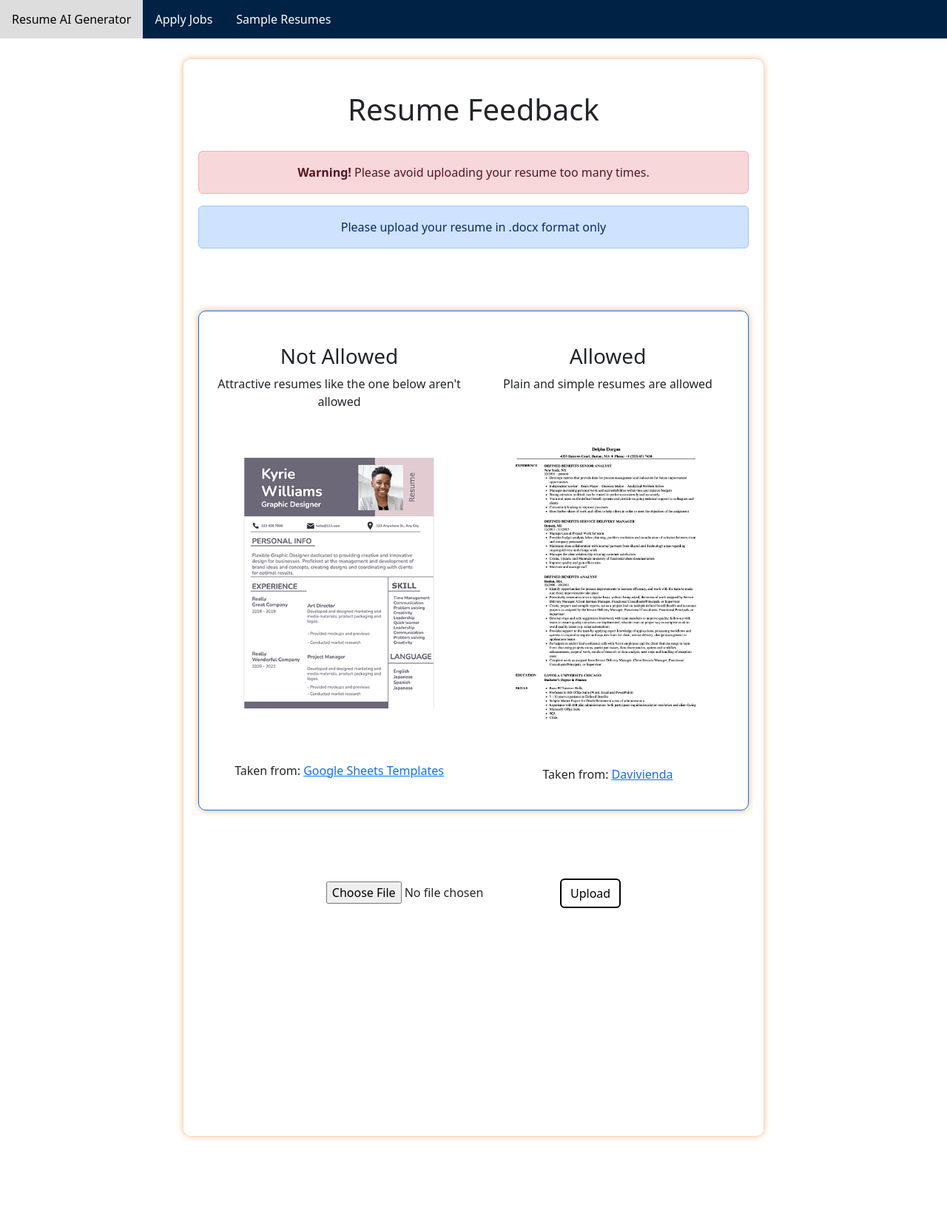
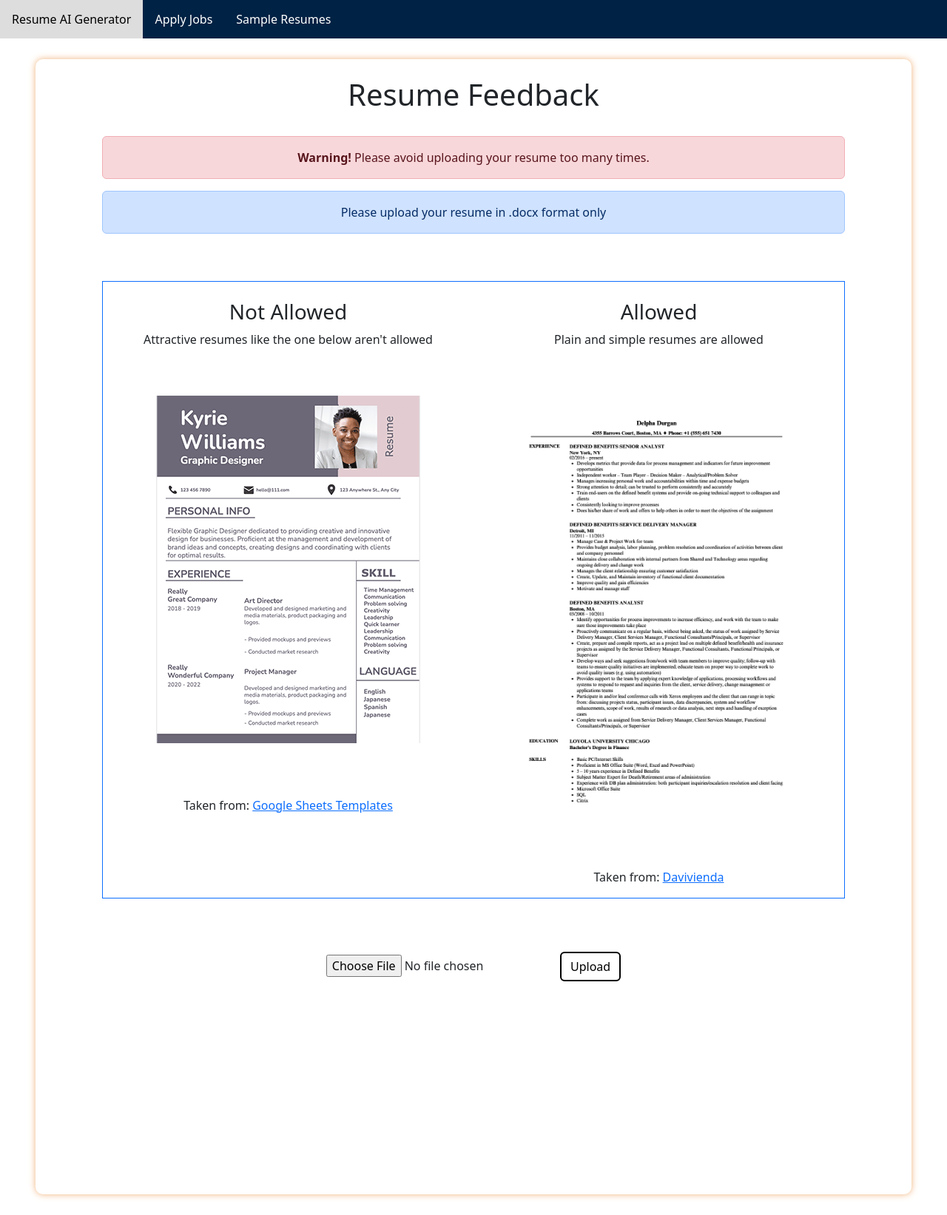
Before and after one commit to mariooohzc/rizzume, a FastAPI app: page / in a window 1280 px wide. Shown: the whole page at 74% size. Before the commit the page ends 1542 px from the top, so only its background shows below. Run offline with FastAPI, Linux system fonts and the light colour scheme.

Commit message:
edit style of AI docx page

```diff
--- a/templates/docx_upload4AI.html
+++ b/templates/docx_upload4AI.html
@@ -26,9 +26,10 @@
             color: black;
         }
 
-        .container {
+        .container2 {
             margin: 20px auto;
-            padding: 20px;
+            padding-left: 90px;
+            padding-right:90px;
             border-radius: 10px;
             box-shadow: 0 0 10px #F0B27A;
         }
@@ -65,9 +66,9 @@
         <a href="/sample-resumes">Sample Resumes </a>
     </div>
 
-    <div class="mx-auto p-2" style="width: 800px;">
+    <div class="mx-auto p-2" style="width: 1200px">
 
-        <div class = "container">
+        <div class = "container2">
             <div class = "text-center">
                 <br/>
                 <h1>Resume Feedback</h1>
```
